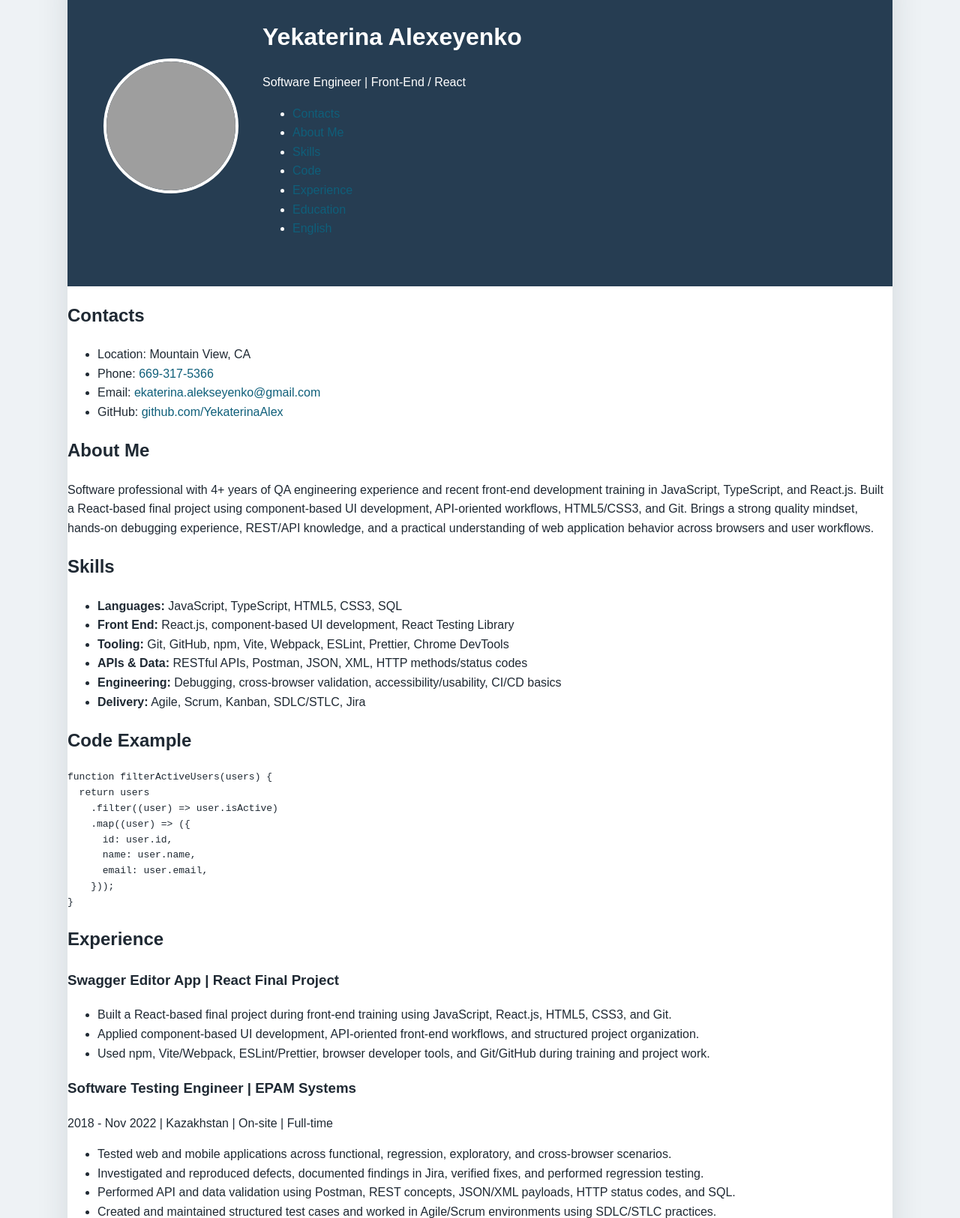
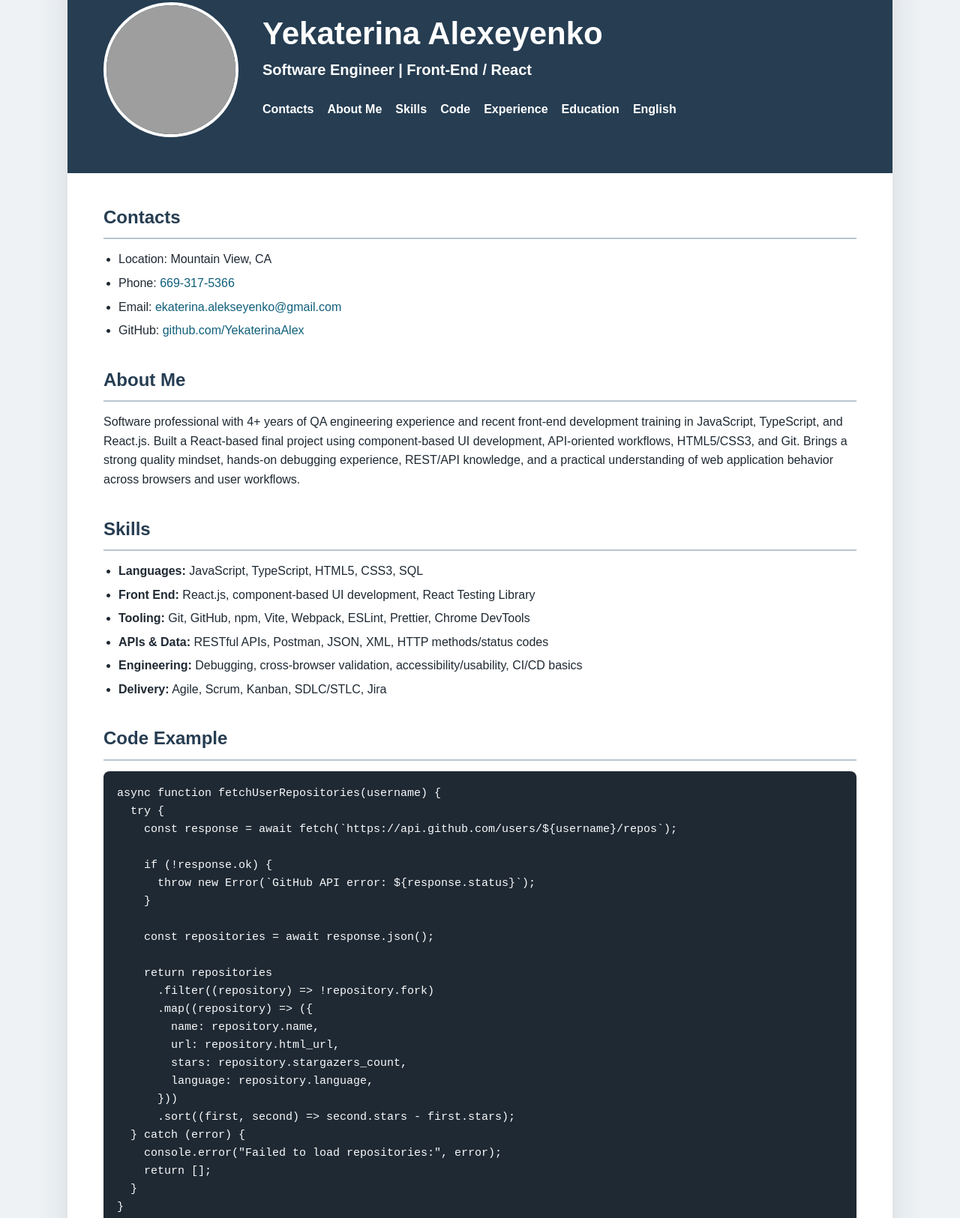
Before and after one commit to YekaterinaAlex/rsschool-cv, a plain HTML site: page index.html in a window 1280 px wide. Shown: the part 45-1670 px from the top of the page at 75% size. Drawn offline with Linux system fonts and the light colour scheme; grey boxes are pictures that could not be loaded.

Commit message:
fix: change layout and fix html file

```diff
--- a/index.html
+++ b/index.html
@@ -65,14 +65,29 @@
 
       <section id="code" class="section">
         <h2>Code Example</h2>
-        <pre><code>function filterActiveUsers(users) {
-  return users
-    .filter((user) =&gt; user.isActive)
-    .map((user) =&gt; ({
-      id: user.id,
-      name: user.name,
-      email: user.email,
-    }));
+        <pre><code>async function fetchUserRepositories(username) {
+  try {
+    const response = await fetch(`https://api.github.com/users/${username}/repos`);
+
+    if (!response.ok) {
+      throw new Error(`GitHub API error: ${response.status}`);
+    }
+
+    const repositories = await response.json();
+
+    return repositories
+      .filter((repository) =&gt; !repository.fork)
+      .map((repository) =&gt; ({
+        name: repository.name,
+        url: repository.html_url,
+        stars: repository.stargazers_count,
+        language: repository.language,
+      }))
+      .sort((first, second) =&gt; second.stars - first.stars);
+  } catch (error) {
+    console.error("Failed to load repositories:", error);
+    return [];
+  }
 }</code></pre>
       </section>
 
@@ -126,15 +141,14 @@
 
       <section id="english" class="section">
         <h2>English Level</h2>
-        <p>Intermediate. I can read technical documentation, communicate in professional contexts, and work with
-          English-language learning materials.</p>
+        <p>Working professional proficiency</p>
       </section>
     </main>
 
     <footer class="footer">
       <a href="https://github.com/YekaterinaAlex">GitHub</a>
       <span>2026</span>
-      <a href="https://rs.school/courses/javascript-ru">
+      <a href="https://rs.school/courses/javascript">
         <img class="course-logo"
           src="https://raw.githubusercontent.com/rolling-scopes-school/tasks/master/fullstack-engineering/tasks/cv/assets/rs-school-logo.svg"
           alt="RS School logo">
--- a/style.css
+++ b/style.css
@@ -47,3 +47,145 @@ a:hover {
   border-radius: 50%;
   object-fit: cover;
 }
+.header-content {
+  flex: 1;
+}
+
+h1 {
+  margin: 0;
+  font-size: 42px;
+  line-height: 1.15;
+}
+
+.subtitle {
+  margin: 8px 0 24px;
+  font-size: 20px;
+  font-weight: 700;
+}
+
+.nav ul,
+.contact-list,
+.skills-list,
+.section ul {
+  padding-left: 20px;
+}
+
+.nav ul {
+  display: flex;
+  flex-wrap: wrap;
+  gap: 10px 18px;
+  margin: 0;
+  list-style: none;
+  padding-left: 0;
+}
+
+.nav a {
+  color: #ffffff;
+  font-weight: 700;
+}
+
+main {
+  padding: 40px 48px;
+}
+
+.section {
+  margin-bottom: 34px;
+}
+
+.section:last-child {
+  margin-bottom: 0;
+}
+
+h2 {
+  margin: 0 0 14px;
+  padding-bottom: 8px;
+  font-size: 24px;
+  color: #263d52;
+  border-bottom: 2px solid #b9c6d1;
+}
+
+h3 {
+  margin: 18px 0 6px;
+  font-size: 20px;
+  color: #1f2933;
+}
+
+p {
+  margin: 0 0 12px;
+}
+
+ul {
+  margin-top: 0;
+  margin-bottom: 0;
+}
+
+li {
+  margin-bottom: 6px;
+}
+
+.meta {
+  color: #5d6b78;
+  font-weight: 700;
+}
+
+pre {
+  overflow-x: auto;
+  padding: 18px;
+  border-radius: 8px;
+  color: #f8fafc;
+  background: #1f2933;
+}
+
+code {
+  font-family: 'Courier New', Courier, monospace;
+  font-size: 15px;
+}
+
+.footer {
+  display: flex;
+  gap: 24px;
+  align-items: center;
+  justify-content: center;
+  padding: 24px 48px;
+  color: #ffffff;
+  background: #263d52;
+}
+
+.footer a {
+  color: #ffffff;
+  font-weight: 700;
+}
+
+.course-logo {
+  width: 96px;
+  height: auto;
+  display: block;
+  padding: 6px;
+  background: #ffffff;
+}
+
+@media (max-width: 760px) {
+  .header {
+    flex-direction: column;
+    align-items: flex-start;
+    padding: 32px 24px;
+  }
+
+  .avatar {
+    width: 150px;
+    height: 150px;
+  }
+
+  h1 {
+    font-size: 32px;
+  }
+
+  main {
+    padding: 32px 24px;
+  }
+
+  .footer {
+    flex-direction: column;
+    padding: 24px;
+  }
+}
```
